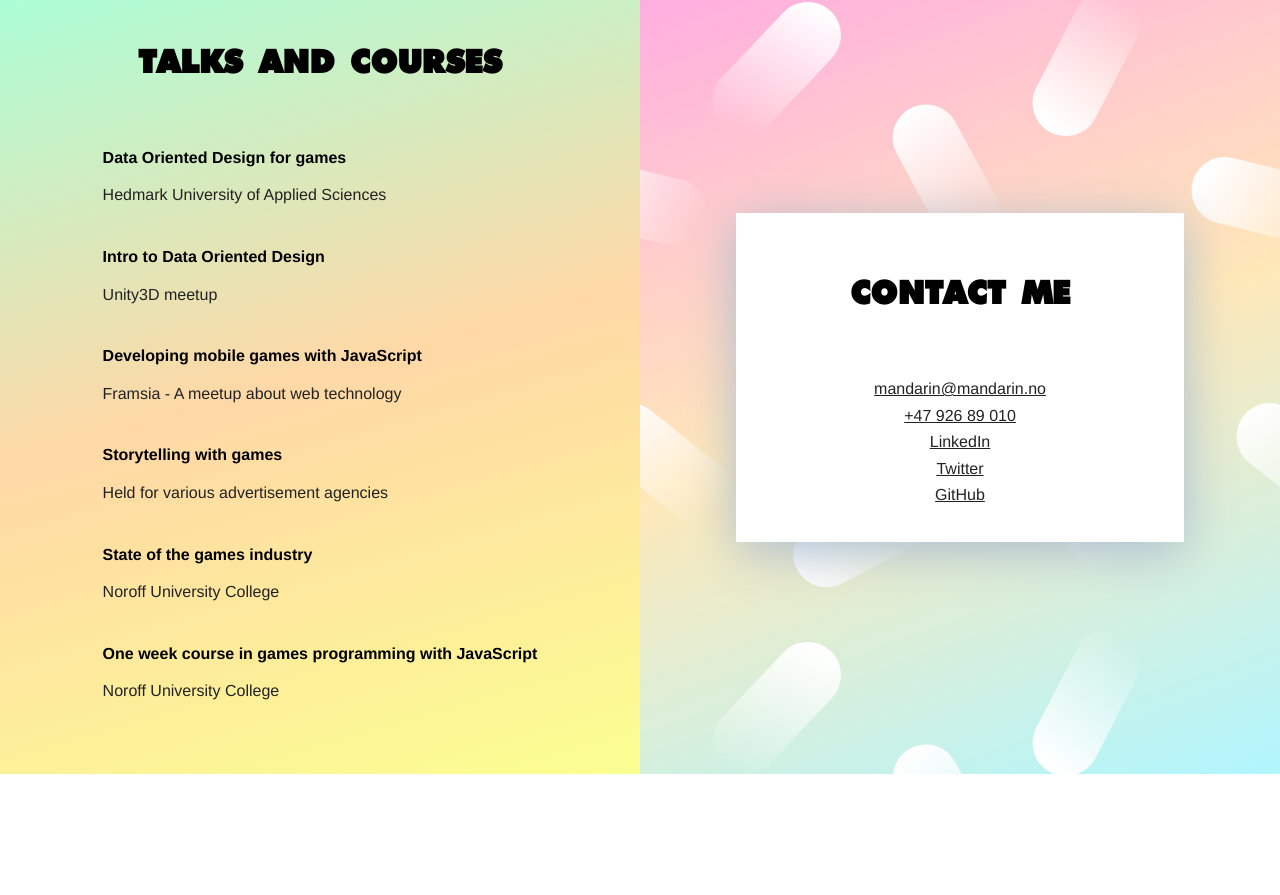
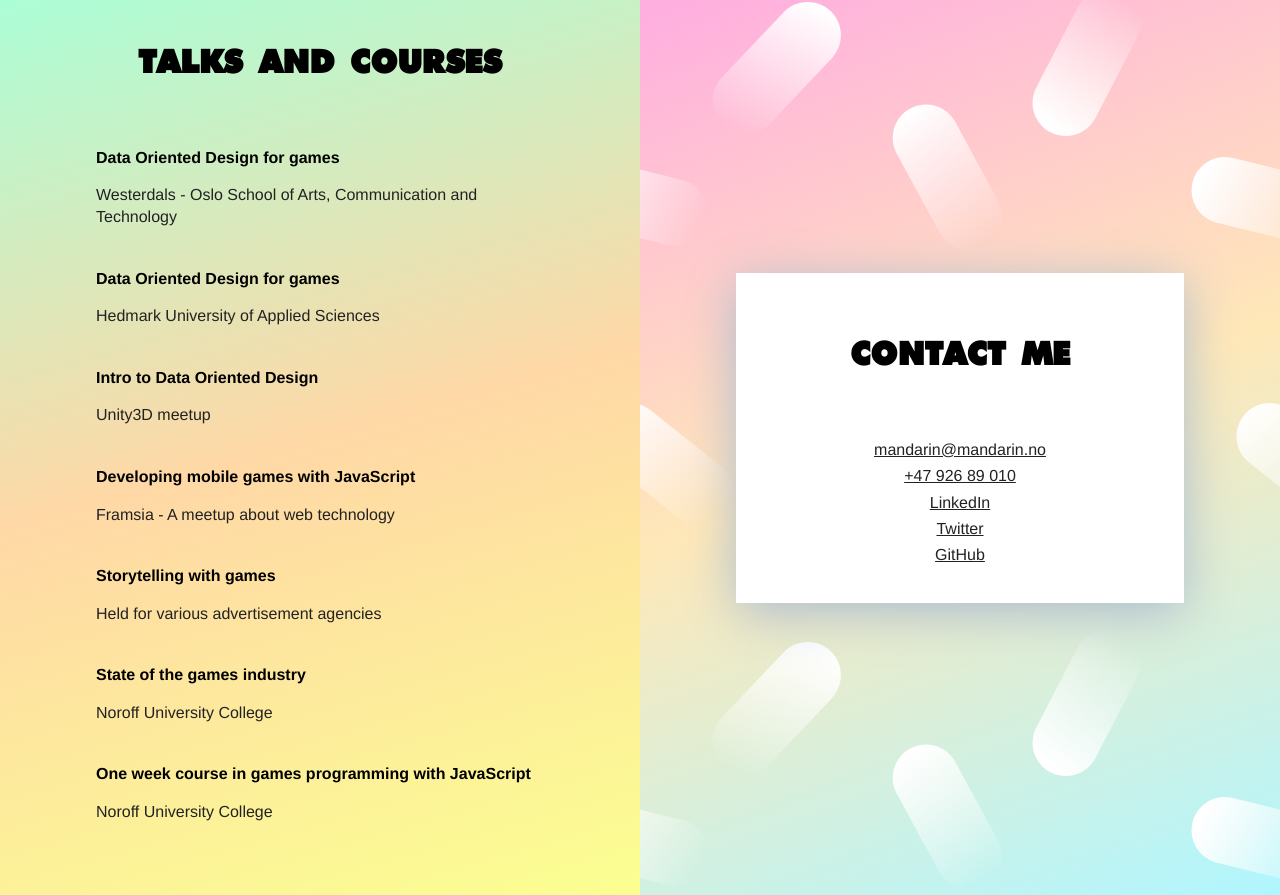
Before and after one commit to mandarinx/mandarin.no, a website: page index.html in a window 1280 px wide. Shown: the part 2446-3341 px from the top of the page. Before the commit the page ends 3220 px from the top, so only its background shows below. Drawn offline with Linux system fonts and the light colour scheme.

Commit message:
Added another talk

```diff
--- a/index.html
+++ b/index.html
@@ -152,6 +152,9 @@
       <div class="table">
 
           <div>Data Oriented Design for games</div>
+          <div class="content"><p>Westerdals - Oslo School of Arts, Communication and Technology</p></div>
+
+          <div>Data Oriented Design for games</div>
           <div class="content"><p>Hedmark University of Applied Sciences</p></div>
 
           <div>Intro to Data Oriented Design</div>
```
